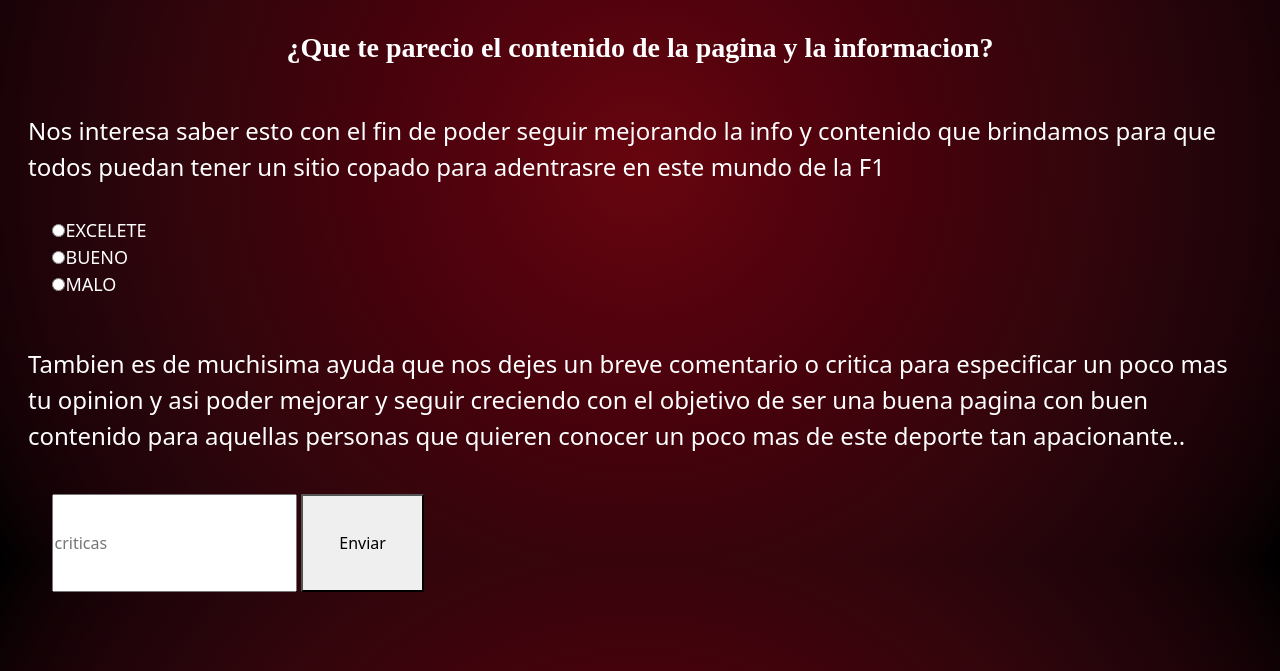
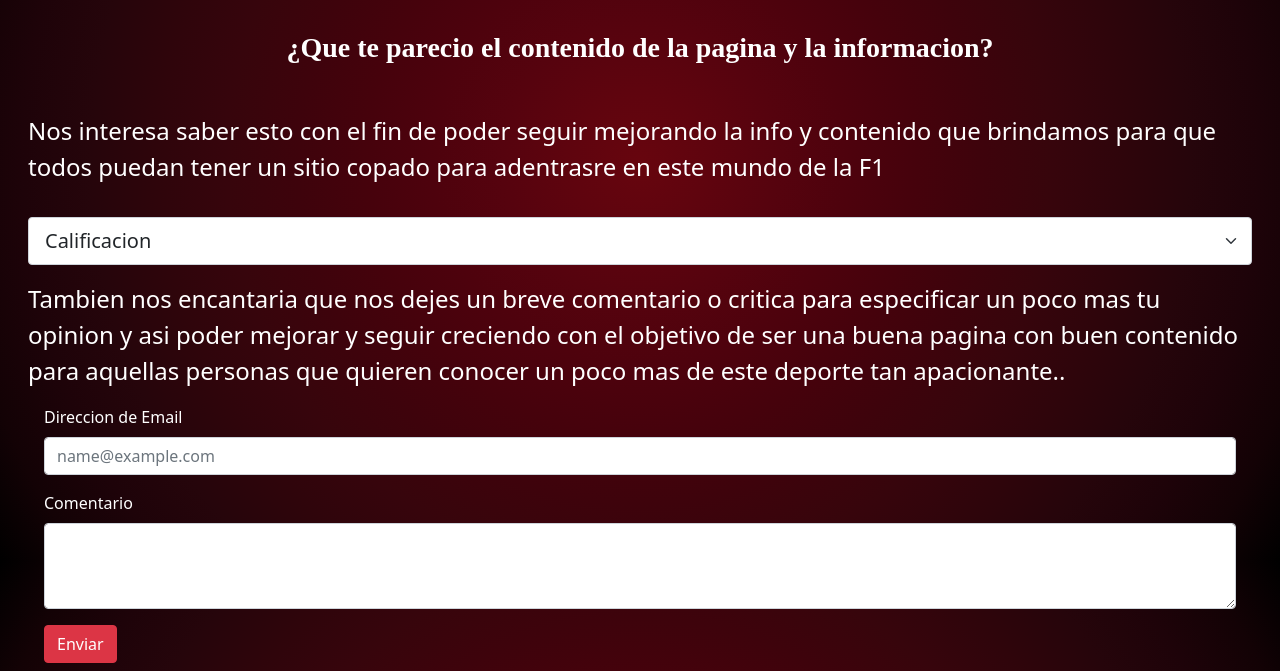
Before and after one commit to MiguelNicolasBarrigo/ProyectoF1-MiguelNicolasBarrigo, a website: page paginas/contacto.html in a window 1280 px wide. Shown: the part 239-910 px from the top of the page. Drawn offline with nearby package versions, Linux system fonts and the light colour scheme.

Commit message:
agrego formulario de bs y modificaciones en html

```diff
--- a/paginas/contacto.html
+++ b/paginas/contacto.html
@@ -66,25 +66,29 @@
             </section>
             <section class="conteiner-fluid row m-3">
 
-                <div class="col-xl-12 col-md-12 ">
+                <div class="col-xl-12 col-md-12 m-12">
 
-                  <label for="Excelente" class="encuesta__tipo">
-                  <input id="Excelente" type="radio" value="Excelente" name="Excelente-Bueno-Malo"> EXCELETE
-                  </label>
-                  <label for="Bueno" class="encuesta__tipo">
-                  <input id="Bueno" type="radio"    value="Bueno"    name="Excelente-Bueno-Malo"> BUENO
-                  </label>
-                  <label for="Malo" class="encuesta__tipo" >
-                  <input id="Malo" type="radio"    value="Malo"    name="Excelente-Bueno-Malo"> MALO
-                  </label>
-                  <br>
-                  <br>
+                  <select class="form-select form-select-lg mb-3" aria-label=".form-select-lg example">
+                    <option selected>Calificacion</option>
+                    <option value="1">Bueno</option>
+                    <option value="2">Muy Bueno</option>
+                    <option value="3">Excelente</option>
+                    <option value="4">Regular</option>
+                    <option value="5">Malo</option>
+                  </select>
 
-                  <p class="texto3">Tambien es de muchisima ayuda que nos dejes un breve comentario o critica para especificar un poco mas tu opinion y asi poder mejorar y seguir creciendo con el objetivo de ser una buena pagina con buen contenido para aquellas personas que quieren conocer un poco mas de este deporte tan apacionante..</p>
-                  <br>
-                  <input type="text"placeholder="criticas" required class="criticas">
-                  <button type="submit" class="criticas_enviar">Enviar</button>
-                  <br>
+                  <p class="texto3">Tambien nos encantaria que nos dejes un breve comentario o critica para especificar un poco mas tu opinion y asi poder mejorar y seguir creciendo con el objetivo de ser una buena pagina con buen contenido para aquellas personas que quieren conocer un poco mas de este deporte tan apacionante..</p>
+                  <div class="m-3">
+                    <label for="exampleFormControlInput1" class="form-label text-white">Direccion de Email</label>
+                    <input type="email" class="form-control" id="exampleFormControlInput1" placeholder="name@example.com">
+                  </div>
+                  <div class="m-3">
+                    <label for="exampleFormControlTextarea1" class="form-label text-white">Comentario</label>
+                    <textarea class="form-control" id="exampleFormControlTextarea1" rows="3"></textarea>
+                  </div>
+                  <div class="col-12 m-3">
+                    <button class="btn btn-danger" type="submit">Enviar</button>
+                  </div>
               </div>
             </section>
 
--- a/scss/estilos.scss
+++ b/scss/estilos.scss
@@ -78,32 +78,3 @@ h3 {
     margin-top: 40px;
 
 }
-
-.encuesta__tipo {
-    display: flex;
-    flex-direction: row;
-    color: $color-blanco;
-    font-size: $fuente1;
-    margin-left: 2%;
-}
-
-.criticas {
-    width: 20%;
-    height: 20%;
-    margin-bottom: 15%;
-    margin-left: 2%;
-
-    &:focus {
-        width: 25%;
-        height: 25%;
-        font-size: $fuente2;
-        margin-bottom: 15%;
-        margin-left: 2%;
-    }
-}
-
-.criticas_enviar {
-    width: 10%;
-    height: 20%;
-    margin-bottom: 15%;
-}
```
Also changed, not shown: paginas/pilotos.html (+1 -2 lines), css/estilos.css.
